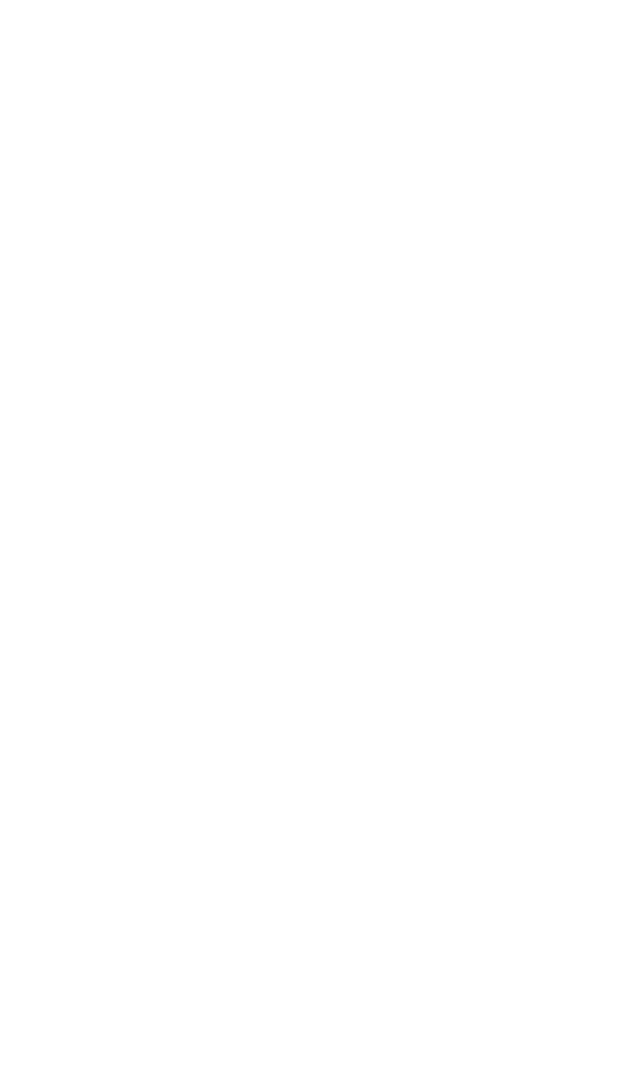
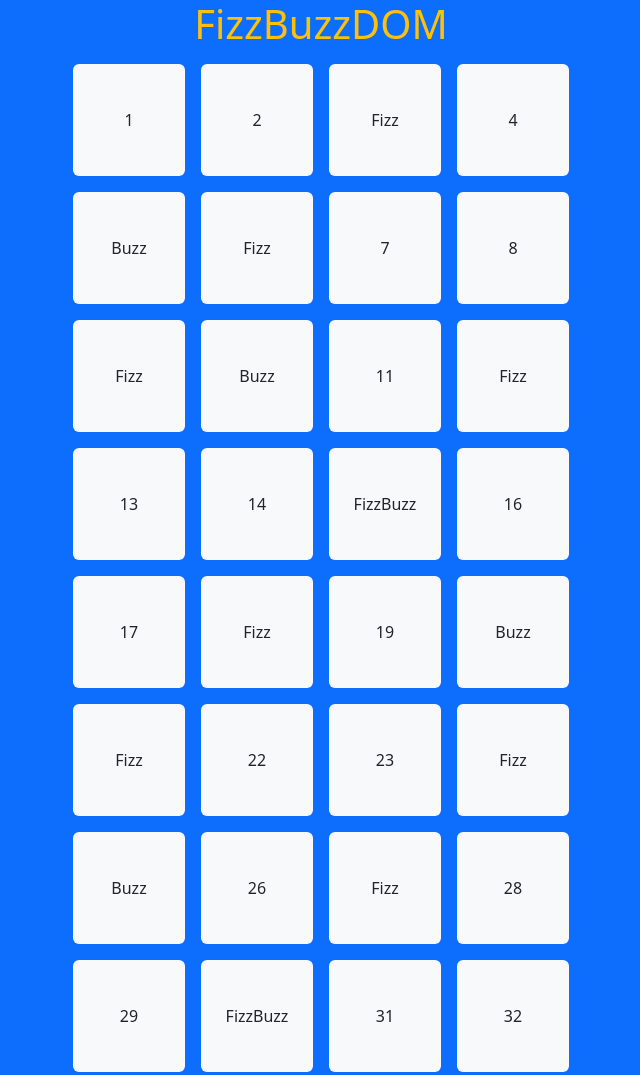
Before and after one commit to filippo-falcone/js-fizzbuzz, a plain HTML site: page index.html in a window 1280 px wide. Shown: the top 1075 px of the page, without its empty margins (319-959 px from the left). Before the commit the page ends 800 px from the top, so only its background shows below. Drawn offline with nearby package versions, Linux system fonts and the light colour scheme.

Commit message:
feat: add number to html

```diff
--- a/css/style.css
+++ b/css/style.css
@@ -0,0 +1,7 @@
+/* #region GENERAL */
+.ms-number {
+    width: 7rem;
+    height: 7rem;
+}
+
+/* #endregion */
--- a/index.html
+++ b/index.html
@@ -12,7 +12,11 @@
     <link rel="stylesheet" href="css/style.css">
 </head>
 
-<body>
+<body class=" bg-primary">
+    <div class="container w-50 text-center">
+        <h1 class="text-warning">FizzBuzzDOM</h1>
+        <div class="d-flex flex-wrap justify-content-center" id="number-container"></div>
+    </div>
     <script type="text/javascript" src="js/script.js"></script>
 </body>
 
--- a/js/script.js
+++ b/js/script.js
@@ -1,4 +1,5 @@
 // Scrivere un programma che stampi in console i numeri da 1 a 100
+const numberContainer = document.querySelector('#number-container');
 // Creo un ciclo che va da 1 a 100
 for (let i = 1; i <= 100; i++) {
     // Assegno ai numeri una stringa quando è multiplo di 3, di 5 o di entrambi
@@ -11,5 +12,20 @@ for (let i = 1; i <= 100; i++) {
         fizzOrAndBuzz = 'Buzz';
     }
     // Stampo i numeri all'utente
-    console.log(fizzOrAndBuzz);
+    // - Per ogni numero creo un elemento da inserire nell'html
+    const number = document.createElement('div');
+    // - Inserisco il contenuto da stampare
+    number.innerHTML = fizzOrAndBuzz;
+    // - Inserisco le classi
+    number.classList.add('ms-number');
+    number.classList.add('mx-2');
+    number.classList.add('my-2');
+    number.classList.add('rounded');
+    number.classList.add('bg-light');
+    number.classList.add('text-center');
+    number.classList.add('d-flex');
+    number.classList.add('align-items-center');
+    number.classList.add('justify-content-center');
+    // - Appendo l'elemento al container
+    numberContainer.append(number);
 }
```
